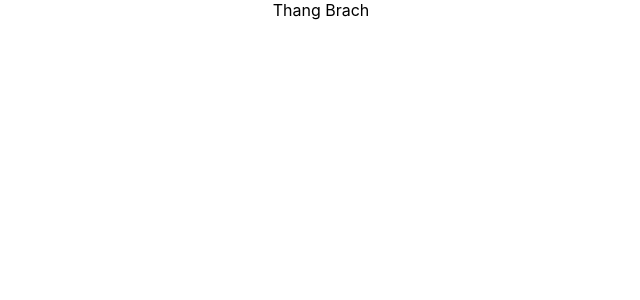
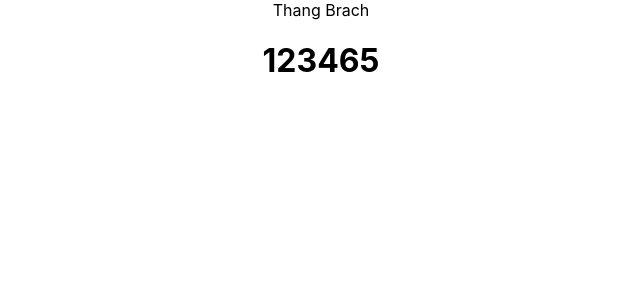
Before and after one commit to thangdodinh07096/Project_CIJS85_MindX, a React (Create React App) app: page / in a window 1280 px wide. Shown: the top 300 px of the page, without its empty margins (319-959 px from the left). Built offline with nearby package versions, Linux system fonts and the light colour scheme.

Commit message:
second commit

```diff
--- a/src/components/Rooms/Rooms.js
+++ b/src/components/Rooms/Rooms.js
@@ -2,7 +2,12 @@ import React from 'react'
 
 const Rooms = () => {
     return (
-        <div>Thang Brach</div>
+        <div>
+            <div>
+                Thang Brach
+            </div>
+            <h1>123465</h1>
+        </div>
     )
 }
 
```
